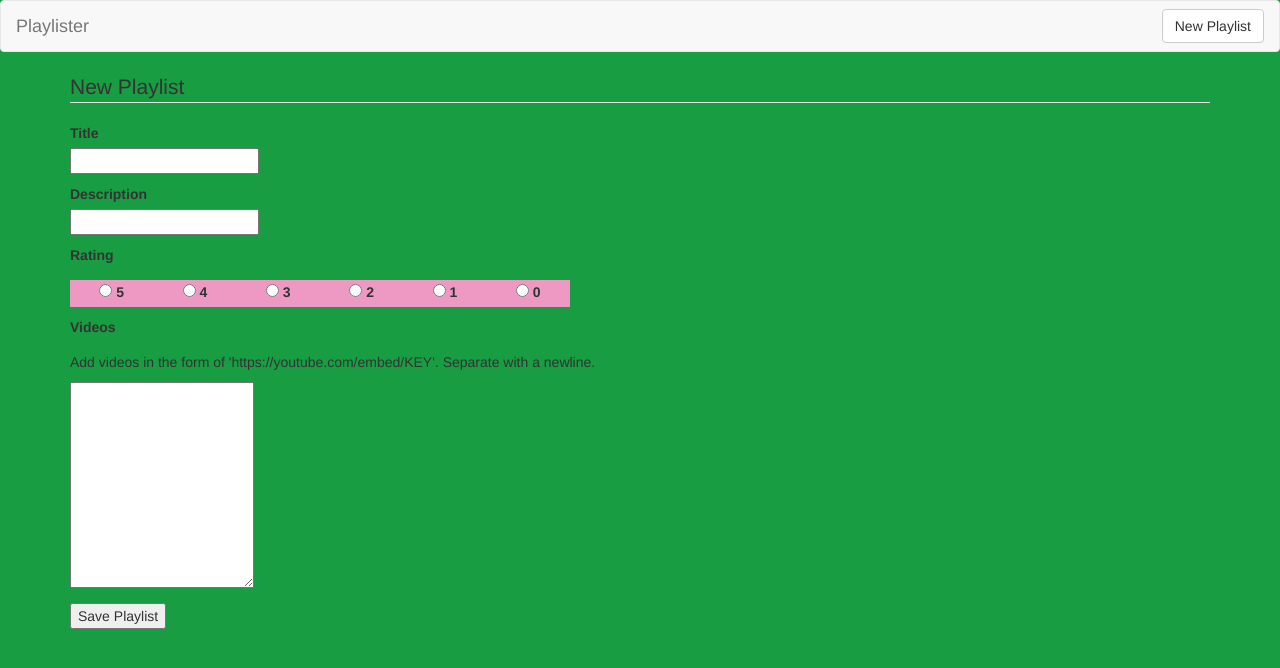
After one commit to ruklakhani/intensive1.1, a Flask app: page /playlists/new in a window 1280 px wide. The commit adds this page. Shown: the top 668 px of the page. Run offline with Flask 2, Linux system fonts and the light colour scheme; some libraries are stand-ins or nearby versions.

Commit message:
added rating

```diff
--- a/app.py
+++ b/app.py
@@ -1,12 +1,68 @@
 
-from flask import Flask, render_template
+from flask import Flask, render_template, request, redirect, url_for
+from pymongo import MongoClient
+from bson.objectid import ObjectId
 
 app = Flask(__name__)
 
+client = MongoClient()
+db = client.Playlister
+playlists = db.playlists
+
+# app.py
+# OUR MOCK ARRAY OF PROJECTS
+# playlists = [
+#    { 'title': 'music video slappers', 'description': 'dope music with dope visuals' },
+#    { 'title': 'fave videos', 'description': 'videos I enjoy' }
+# ]
+
+
 @app.route('/')
-def index():
-    """Return homepage."""
-    return render_template('home.html', msg='Flask is Cool!!')
+def playlist_index():
+
+    """Show all playlists."""
+    return render_template('playlist_index.html', playlists=playlists.find())
+
+@app.route('/playlists/new')
+def playlist_new():
+
+    """Create a new playlist."""
+    return render_template('playlist_new.html', playlist={}, title='New Playlist')
+
+
+@app.route('/playlists', methods=['POST'])
+def playlists_submit():
+
+    """Submit a new playlist."""
+    playlist = {
+        'title': request.form.get('title'),
+        'description': request.form.get('description'),
+        'videos': request.form.get('videos').split(),
+        'rating': request.form.get('rating')
+    }
+    playlist_id = playlists.insert_one(playlist).inserted_id
+    return redirect(url_for('playlist_show', playlist_id=playlist_id))
+
+@app.route('/playlists/<playlist_id>')
+def playlist_show(playlist_id):
+
+    """Show a single playlist."""
+    playlist = playlists.find_one({'_id': ObjectId(playlist_id)})
+    return render_template('playlist_show.html', playlist=playlist, title='Edit Playlist')
+
+@app.route('/playlists/<playlist_id>/edit')
+def playlists_edit(playlist_id):
+
+    """Show the edit form for a playlist."""
+    playlist = playlists.find_one({'_id': ObjectId(playlist_id)})
+    return render_template('playlists_edit.html', playlist=playlist, title='Edit Playlist')
+
+@app.route('/playlists/<playlist_id>/delete', methods=['POST'])
+def playlists_delete(playlist_id):
+
+    """Delete one playlist."""
+    playlists.delete_one({'_id': ObjectId(playlist_id)})
+    return redirect(url_for('playlist_index'))
 
 if __name__ == '__main__':
     app.run(debug=True)
--- a/requirements.txt
+++ b/requirements.txt
@@ -3,4 +3,6 @@ Flask==1.1.1
 itsdangerous==1.1.0
 Jinja2==2.10.3
 MarkupSafe==1.1.1
+pymongo==3.9.0
+virtualenv==16.7.5
 Werkzeug==0.16.0
--- /dev/null
+++ b/static/index.css
@@ -0,0 +1,22 @@
+body{
+background-color: #189d42;
+}
+/*drop down rating*/
+ul{
+    padding: 0;
+    display: -webkit-box;
+    display: -moz-box;
+    display: box;
+}
+li{
+    list-style: none;
+    list-style:none;
+    text-align: center;
+    -webkit-box-flex: 1;
+    -moz-box-flex: 1;
+    box-flex: 1;
+}
+.dropdown {
+    background-color: rgb(238, 152, 196);
+    max-width: 500px;
+}
--- a/templates/base.html
+++ b/templates/base.html
@@ -1,15 +1,24 @@
+
 <!-- templates/base.html -->
+
 <!doctype html>
 <html>
 <head>
-  <meta charset='utf-8'>
-  <title>Intensive 1.1</title>
+    <meta charset='utf-8'>
+    <title>Playlister</title>
+    <!-- Latest compiled and minified CSS -->
+    <link rel='stylesheet' href='https://maxcdn.bootstrapcdn.com/bootstrap/3.3.7/css/bootstrap.min.css'>
+    <link rel='stylesheet' href={{url_for('static', filename='index.css')}}>
+
 </head>
 <body>
+    {% include 'partials/navbar.html' %}
 
-    {% block content %}
-        BODY CONTENT GOES HERE
-    {% endblock %}
+    <div class='container'>
+        {% block content %}{% endblock %}
+    </div>
 
+    <!-- Latest compiled and minified JavaScript -->
+    <script src='https://maxcdn.bootstrapcdn.com/bootstrap/3.3.7/js/bootstrap.min.js'></script>
 </body>
 </html>
--- /dev/null
+++ b/templates/partials/navbar.html
@@ -0,0 +1,15 @@
+
+<!-- templates/partials/navbar.html -->
+
+<nav class='navbar navbar-default'>
+        <div class='container-fluid'>
+            <div class='navbar-header'>
+                <a class='navbar-brand' href='/'>
+                    Playlister
+                </a>
+            </div>
+            <div class='pull-right'>
+                <a href='/playlists/new' class='btn btn-default navbar-btn'>New Playlist</a>
+            </div>
+        </div>
+    </nav>
--- /dev/null
+++ b/templates/playlist_new.html
@@ -0,0 +1,64 @@
+<!-- templates/playlists_new.html -->
+{% extends 'base.html' %}
+
+{% block content %}
+<div class="playlister">
+<form method='POST' action='/playlists'>
+    <fieldset>
+    <legend>New Playlist</legend>
+    <!-- TITLE -->
+    <p>
+        <label for='playlist-title'>Title</label><br>
+        <input type='playlist-text' name='title' />
+    </p>
+    <p>
+        <label for='description'>Description</label><br>
+        <input id='description' type='text' name='description' />
+    </p>
+    <!-- DROP DOWN RATING -->
+    <span class="dropdown">
+    <p>
+        <label for='rating'>Rating</label><br>
+        <ul class='dropdown'>
+        <li>
+            <input type="radio" name="likert" value="strong_agree">
+            <label>5</label>
+        </li>
+        <li>
+            <input type="radio" name="likert" value="strong_agree">
+            <label>4</label>
+        </li>
+        <li>
+            <input type="radio" name="likert" value="strong_agree">
+            <label>3</label>
+        </li>
+        <li>
+            <input type="radio" name="likert" value="strong_agree">
+            <label>2</label>
+        </li>
+        <li>
+            <input type="radio" name="likert" value="strong_agree">
+            <label>1</label>
+        </li>
+        <li>
+            <input type="radio" name="likert" value="strong_agree">
+            <label>0</label>
+         </li>
+        </ul>
+        </p>
+    </span>
+    <!-- VIDEO LINKS -->
+    <p>
+        <label for='playlist-videos'>Videos</label><br>
+        <p>Add videos in the form of 'https://youtube.com/embed/KEY'. Separate with a newline.</p>
+        <textarea id='playlist-videos' name='videos' rows='10'></textarea>
+    </p>
+    </fieldset>
+
+    <!-- BUTTON -->
+    <p>
+        <button type='submit'>Save Playlist</button>
+    </p>
+</form>
+</div>
+{% endblock %}
```
Also changed, not shown: templates/partials/playlists_form.html (added, +58 -0 lines), templates/playlist_index.html (added, +16 -0 lines), templates/playlist_show.html (added, +22 -0 lines), templates/playlists_edit.html (added, +33 -0 lines), 3 other files.
